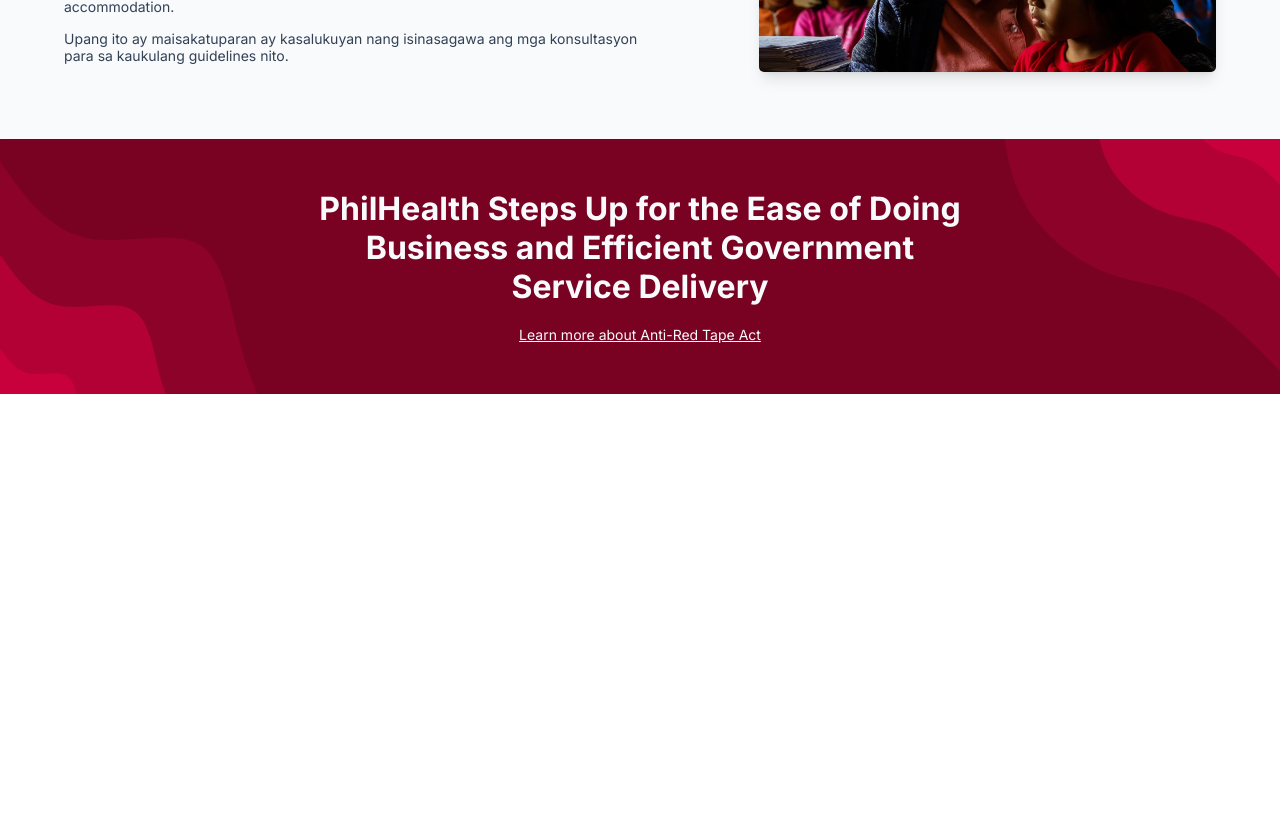
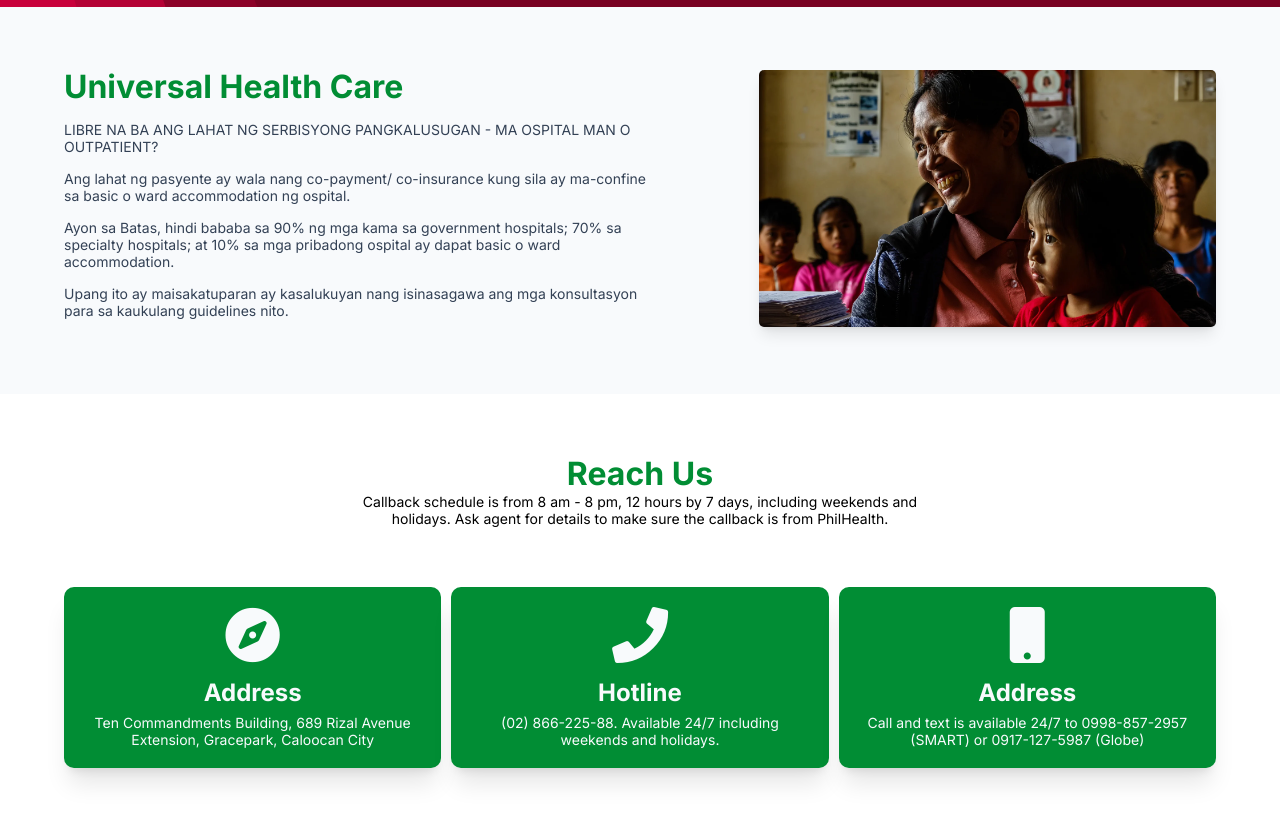
Before and after one commit to markcalendario/philhealth-redesigned-website, a React (Vite) app: page / in a window 1280 px wide. Shown: the part 1920-2742 px from the top of the page. Before the commit the page ends 2314 px from the top, so only its background shows below. Built offline with nearby package versions, Linux system fonts and the light colour scheme.

Commit message:
feat: reach us

```diff
--- /dev/null
+++ b/src/components/IconCards/IconCards.jsx
@@ -0,0 +1,15 @@
+import styles from "./IconCards.module.scss";
+
+export default function IconCard({ icon, title, description }) {
+  return (
+    <div className={styles.iconCard}>
+      <div className={styles.wrapper}>
+        <i className={`${icon} fa-fw`} />
+        <div className={styles.texts}>
+          <p className={styles.title}>{title}</p>
+          <p className={styles.description}>{description}</p>
+        </div>
+      </div>
+    </div>
+  );
+}
--- /dev/null
+++ b/src/components/IconCards/IconCards.module.scss
@@ -0,0 +1,32 @@
+@use "../../styles/abstracts/variables-colors" as colors;
+@use "../../styles/abstracts/mixins-shadows" as shadows;
+
+.iconCard {
+  background-color: colors.$primary;
+
+  padding: 20px 15px;
+  text-align: center;
+  border-radius: 10px;
+  @include shadows.shadow-xl;
+
+  .wrapper {
+    i {
+      font-size: 56px;
+      color: colors.$slate;
+    }
+
+    .texts {
+      margin-top: 15px;
+      color: colors.$slate;
+
+      & > * {
+        margin-top: 7px;
+      }
+
+      .title {
+        font-weight: bolder;
+        font-size: x-large;
+      }
+    }
+  }
+}
--- a/src/pages/LandingPage/LandingPage.jsx
+++ b/src/pages/LandingPage/LandingPage.jsx
@@ -1,4 +1,5 @@
 import { Fragment, useEffect, useState } from "react";
+import IconCard from "../../components/IconCards/IconCards.jsx";
 import LinkImageCard from "../../components/LinkImageCards/LinkImageCards.jsx";
 import NavigationBar from "../../components/NavigationBars/NavigationBar.jsx";
 import styles from "./LandingPage.module.scss";
@@ -10,8 +11,9 @@
       <BannerCarousel />
       <DiscoverSection />
       <EKonsulta />
+      <ARTA />
       <UniversalHealthCare />
-      <ARTA />
+      <Contact />
     </Fragment>
   );
 }
@@ -236,3 +238,39 @@
     </div>
   );
 }
+
+function Contact() {
+  return (
+    <div id={styles.contact}>
+      <div className={styles.container}>
+        <div className={styles.wrapper}>
+          <div className={styles.header}>
+            <h1>Reach Us</h1>
+            <p>
+              Callback schedule is from 8 am - 8 pm, 12 hours by 7 days,
+              including weekends and holidays. Ask agent for details to make
+              sure the callback is from PhilHealth.
+            </p>
+          </div>
+          <div className={styles.cards}>
+            <IconCard
+              icon="fas fa-compass"
+              title="Address"
+              description="Ten Commandments Building, 689 Rizal Avenue Extension, Gracepark, Caloocan City"
+            />
+            <IconCard
+              icon="fas fa-phone"
+              title="Hotline"
+              description="(02) 866-225-88. Available 24/7 including weekends and holidays."
+            />
+            <IconCard
+              icon="fas fa-mobile"
+              title="Address"
+              description="Call and text is available 24/7 to 0998-857-2957 (SMART) or 0917-127-5987 (Globe)"
+            />
+          </div>
+        </div>
+      </div>
+    </div>
+  );
+}
--- a/src/pages/LandingPage/LandingPage.module.scss
+++ b/src/pages/LandingPage/LandingPage.module.scss
@@ -205,3 +205,40 @@
     }
   }
 }
+
+#contact {
+  padding: 60px 0;
+  .container {
+    @include responsive.container;
+
+    .wrapper {
+      .header {
+        text-align: center;
+
+        h1 {
+          color: colors.$primary;
+        }
+
+        p {
+          margin: auto;
+          max-width: 600px;
+        }
+      }
+
+      .cards {
+        margin-top: 60px;
+        display: flex;
+        flex-direction: column;
+        gap: 10px;
+
+        & > div {
+          flex: 1;
+        }
+
+        @include screens.tabletAndDesktop {
+          flex-direction: row;
+        }
+      }
+    }
+  }
+}
```
